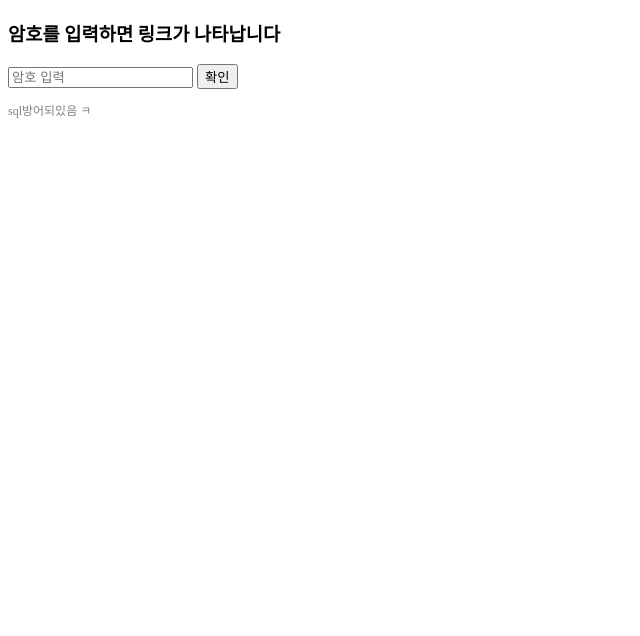
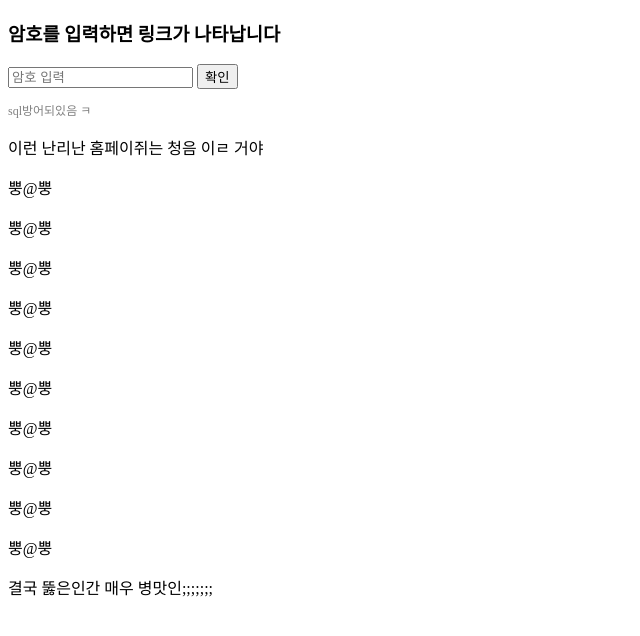
Before and after one commit to nered30/nered30.github.io, a plain HTML site: page index.html in a window 1280 px wide. Shown: the whole page, without its empty margins (0-640 px from the left). Drawn offline with Linux system fonts and the light colour scheme.

Commit message:
Update index.html

```diff
--- a/index.html
+++ b/index.html
@@ -16,8 +16,21 @@
     <div id="secretLink" style="display: none; margin-top: 20px; border: 1px solid #ccc; padding: 10px;">
         <p style="font-weight: bold; color: blue;">보안 통과! 링크가 활성화되었습니다.</p>
         <a href="https://nered30.github.io/chess" target="_blank">이거보면 탈모 어?? 은성이 탈모다 ㅋㅋㅋㅋㅋㅋㅋㅋ</a>
+        <a href="https://nered30.github.io/randombaxe" target="_blank">랜돔 박쇄~~~~~</a>
+        <a href="https://nered30.github.io" target="_blank">이건 미완성</a>
     </div>
-
+     <p>이런 난리난 홈페이쥐는 청음 이ㄹ 거야 </p>
+     <p>뿡@뿡 </p>
+     <p>뿡@뿡 </p>
+     <p>뿡@뿡 </p>
+     <p>뿡@뿡 </p>
+     <p>뿡@뿡 </p>
+     <p>뿡@뿡 </p>
+     <p>뿡@뿡 </p>
+     <p>뿡@뿡 </p>
+     <p>뿡@뿡 </p>
+     <p>뿡@뿡 </p>
+     <p>결국 뚫은인간 매우 병맛인;;;;;;; </p>
     <script>
         function checkPassword() {
             const password = document.getElementById('passwordInput').value;
```
